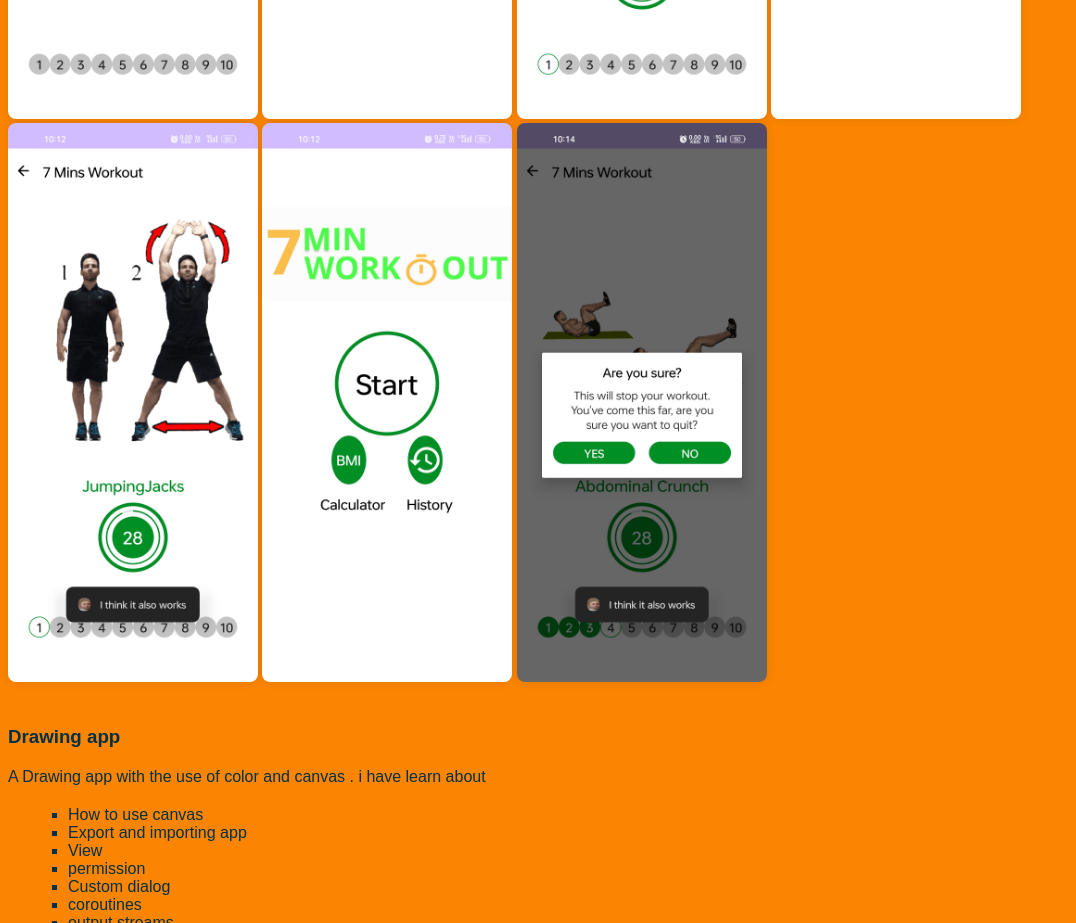
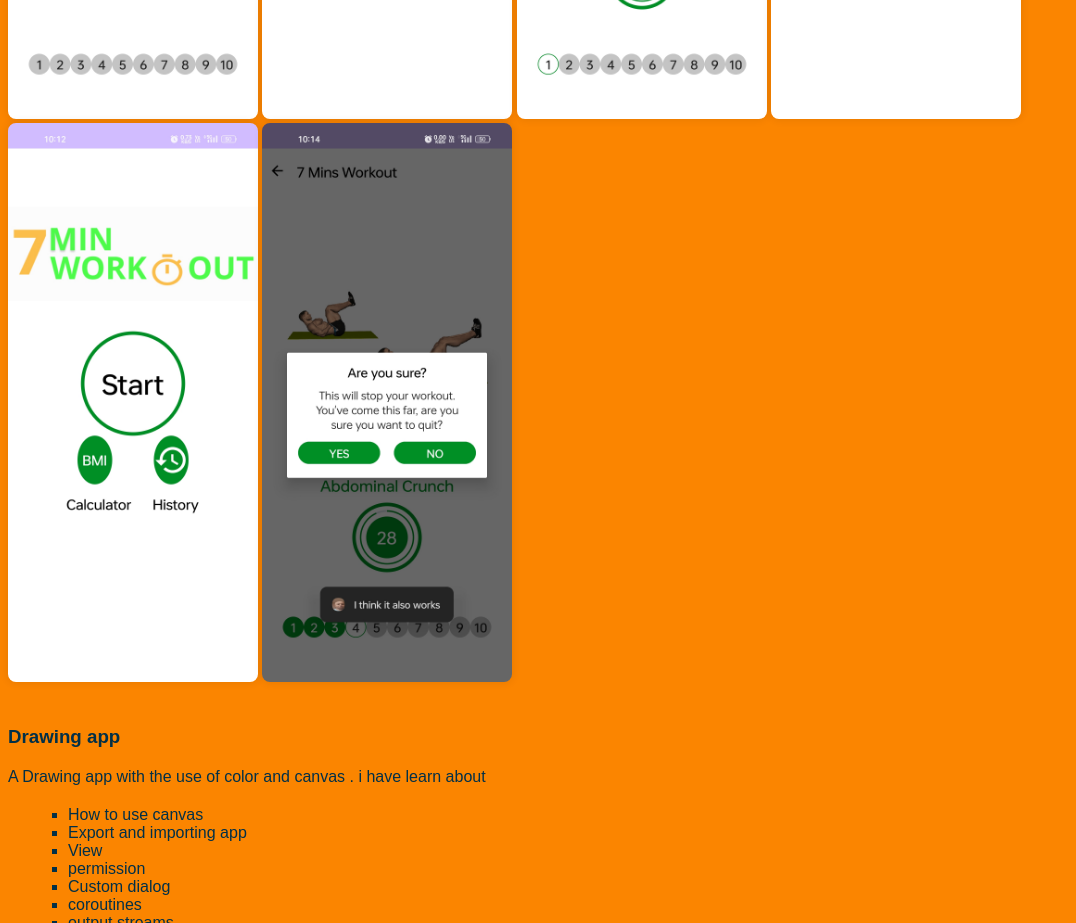
Before and after one commit to rajsharma2005/Portfoilio, a plain HTML site: page index.html in a window 1280 px wide. Shown: the part 4940-5863 px from the top of the page, without its empty margins (0-1076 px from the left). Drawn offline with Linux system fonts and the light colour scheme.

Commit message:
Update index.html

```diff
--- a/index.html
+++ b/index.html
@@ -258,7 +258,7 @@ learn about
             <img class="project-image" src="7mins2.jpeg" alt="Project 1 Screenshot" width="250" height="500">
             <img class="project-image" src="7mins3.jpeg" alt="Project 1 Screenshot" width="250" height="500">
             <img class="project-image" src="7mins4.jpeg" alt="Project 1 Screenshot" width="250" height="500">
-            <img class="project-image" src="7mins5.jpeg" alt="Project 1 Screenshot" width="250" height="500">
+
             <img class="project-image" src="7mins6.jpeg" alt="Project 1 Screenshot" width="250" height="500">
             <img class="project-image" src="7mins7.jpeg" alt="Project 1 Screenshot" width="250" height="500">
         </div>
```
